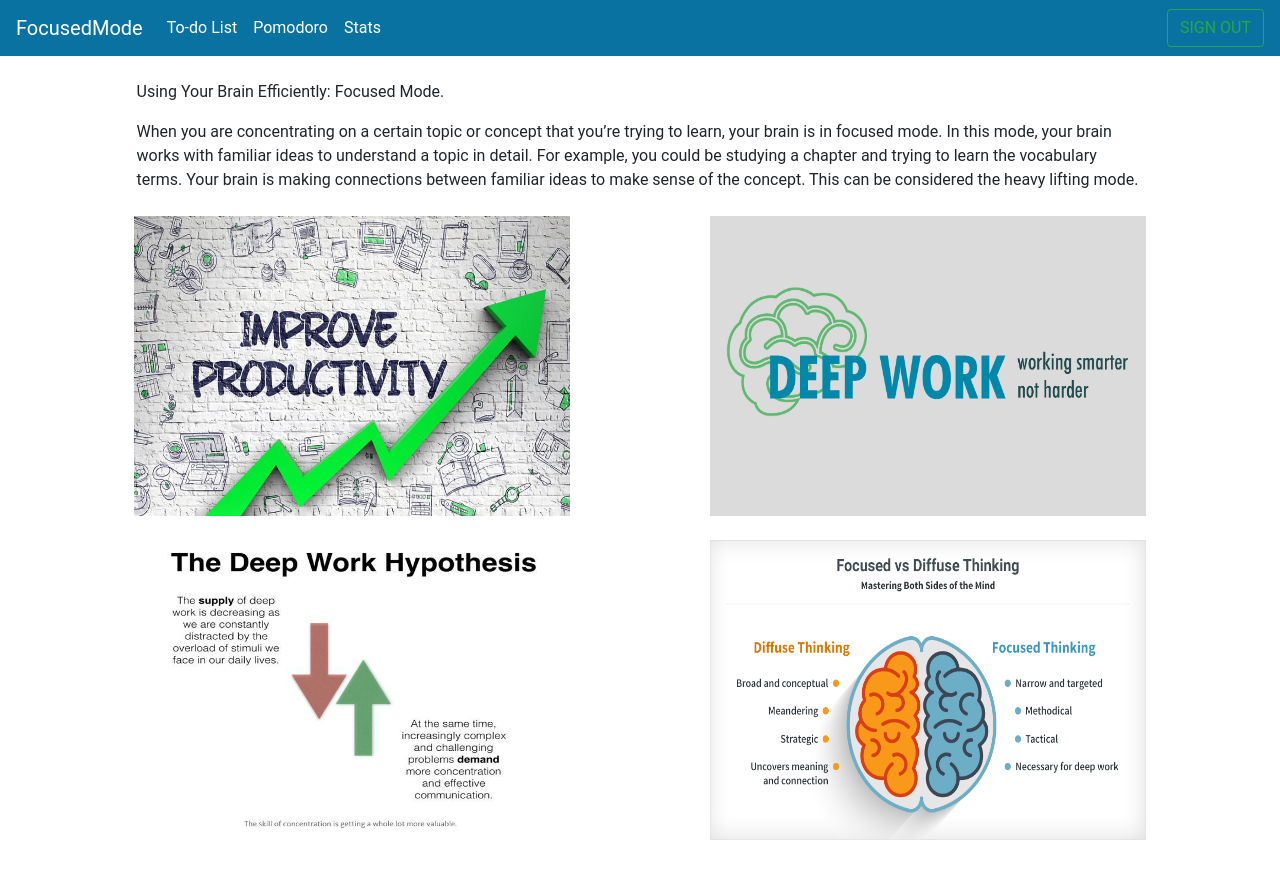
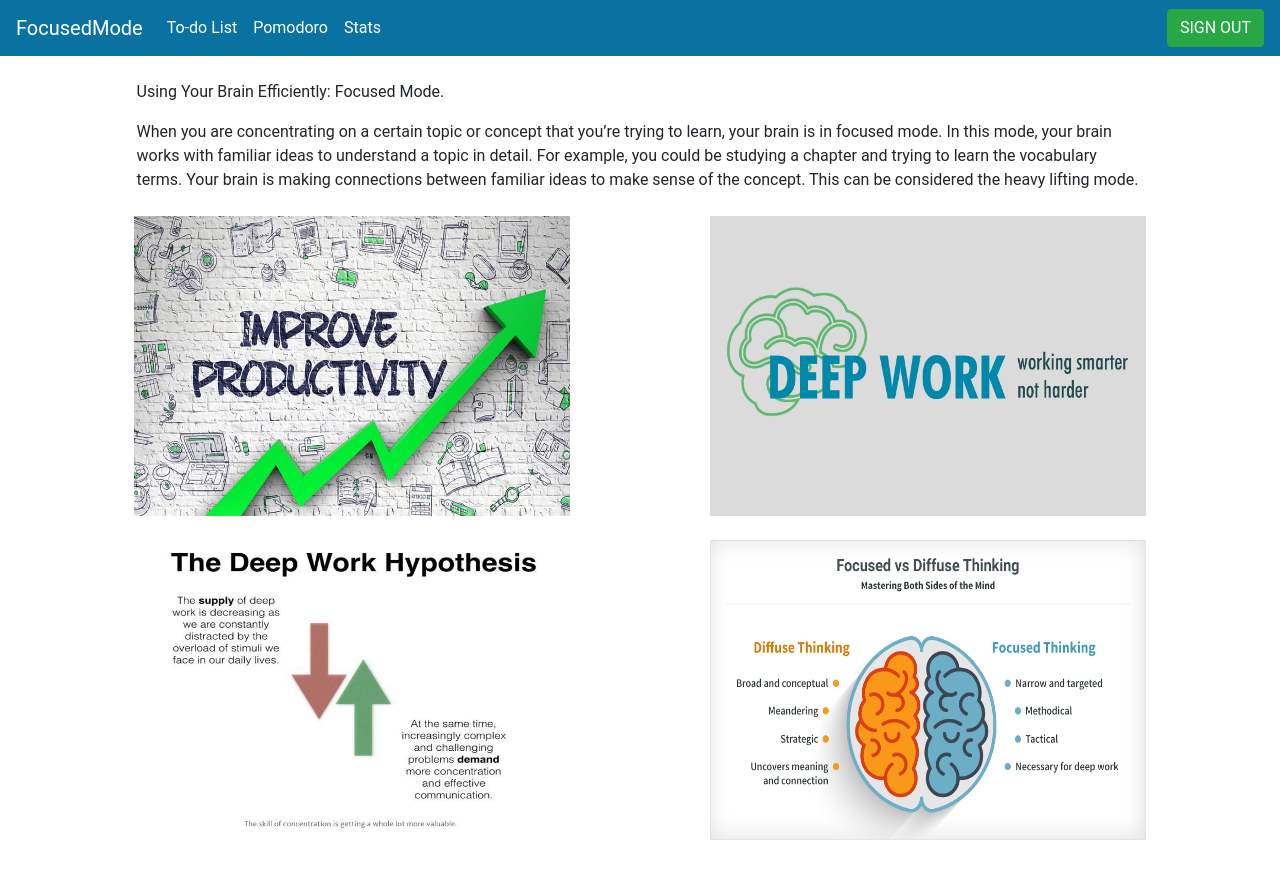
Before and after one commit to miguelviera/focusedmode, a React (Create React App) app: page / in a window 1280 px wide. Built offline with nearby package versions, Linux system fonts and the light colour scheme; sample sign-in values are in the browser's storage.

Commit message:
sign out button color

```diff
--- a/src/components/core/Header.js
+++ b/src/components/core/Header.js
@@ -58,7 +58,7 @@ const Header = () => {
             {isAuthenticated && (
               <>
                 <button
-                  className="btn btn-outline-success my-2 my-sm-0"
+                  className="btn btn-success my-2 my-sm-0"
                   onClick={handleSignout}
                   type="submit"
                 >
```
